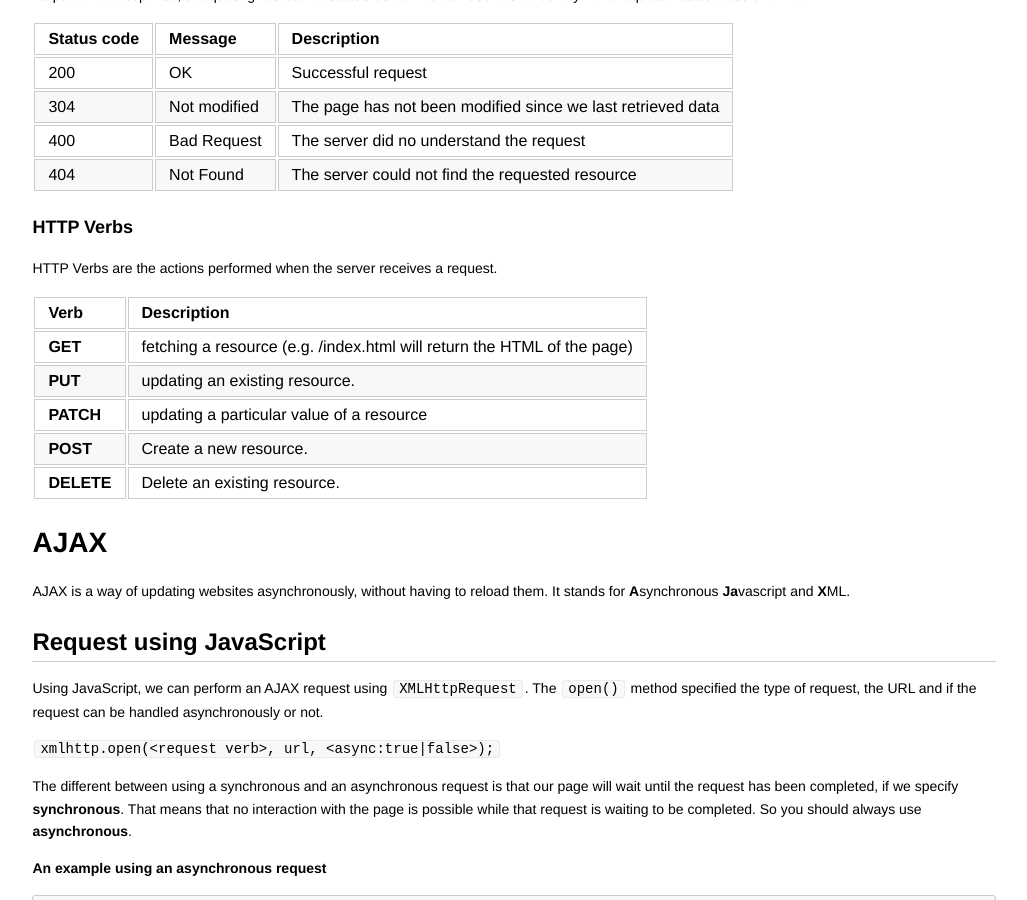
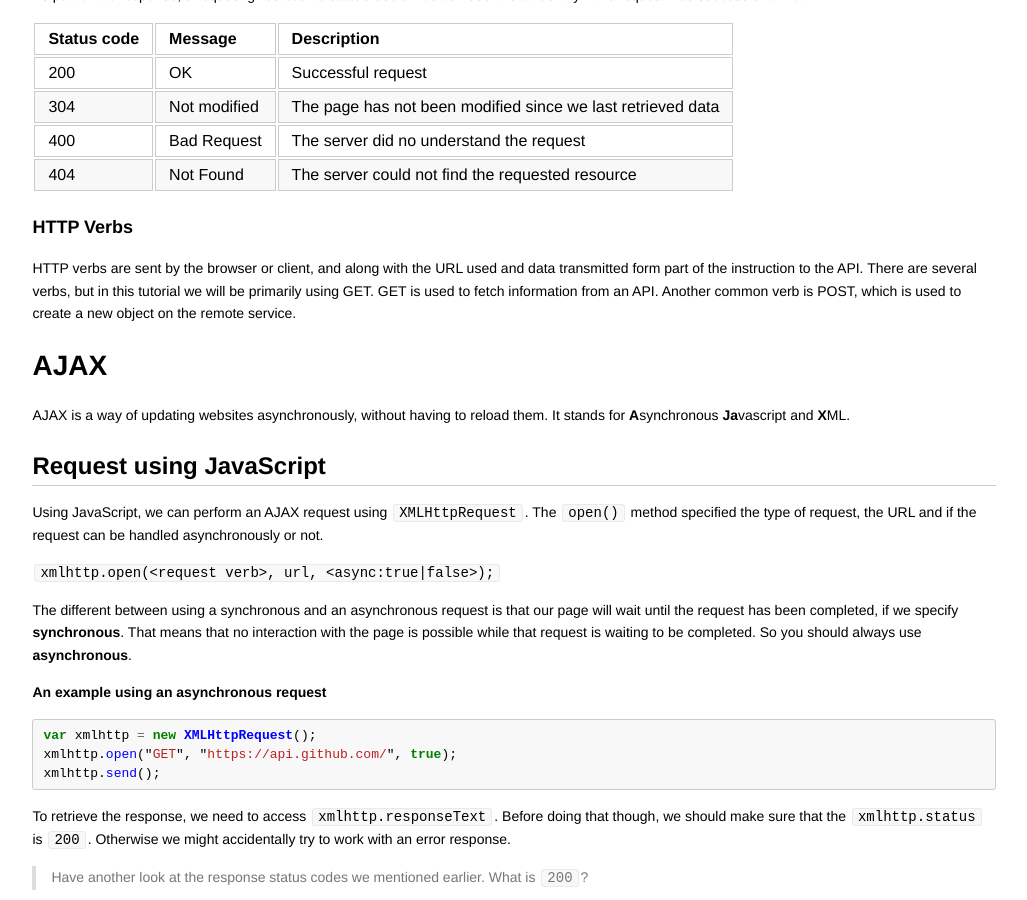
Before and after one commit to codebar/tutorials, a Jekyll site: the page built from js/lesson4/tutorial.md, in a window 1280 px wide and 900 px high, scrolled down 961 px. Shown: the whole window, without its empty margins (126-1153 px from the left). Built offline with Jekyll 4.4.1, drawn with Linux system fonts in a browser that asks for light colours; Markdown is read by kramdown in place of the engine named in the settings.

Commit message:
Simplify HTTP verbs section - just talk about GET and be more accurate on what the remote system uses the verb for

```diff
--- a/js/lesson4/tutorial.md
+++ b/js/lesson4/tutorial.md
@@ -28,16 +28,7 @@ As part of the response, a request gives back a **status code**. You can use thi
 
 ###HTTP Verbs
 
-HTTP Verbs are the actions performed when the server receives a request.
-
-| Verb | Description |
-| ---- | ----------- |
-| **GET**  | fetching a resource (e.g. /index.html  will return the HTML of the page) |
-| **PUT**  |  updating an existing resource. |
-| **PATCH** | updating a particular value of a resource |
-| **POST** |  Create a new resource. |
-| **DELETE**  | Delete an existing resource. |
-
+HTTP verbs are sent by the browser or client, and along with the URL used and data transmitted form part of the instruction to the API. There are several verbs, but in this tutorial we will be primarily using GET. GET is used to fetch information from an API. Another common verb is POST, which is used to create a new object on the remote service.
 
 #AJAX
 
```
